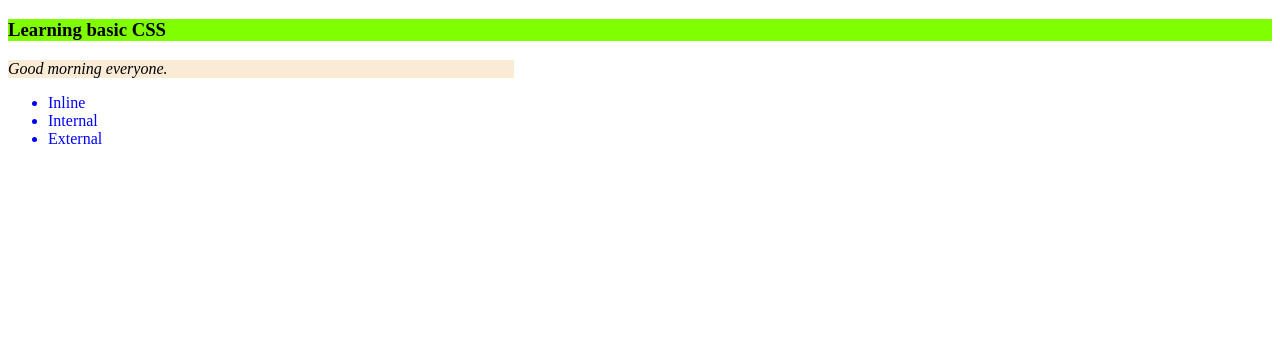
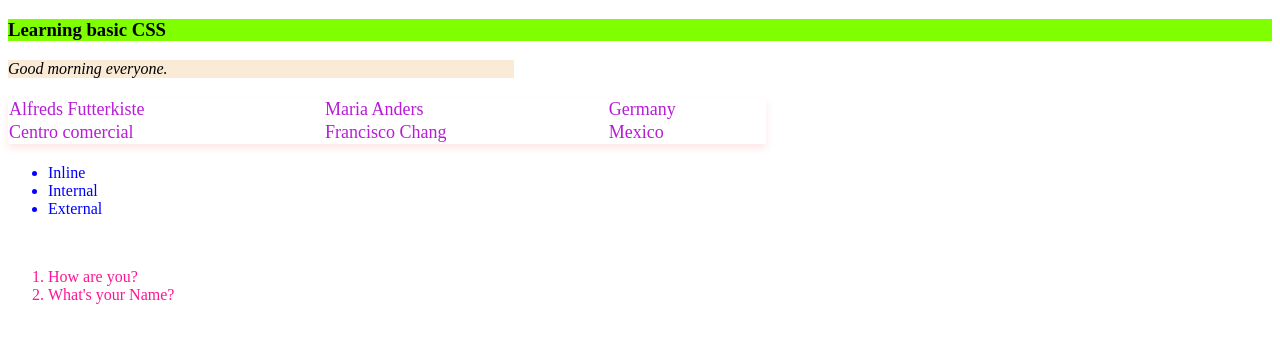
Before and after one commit to Sayem2004/WEB_Development, a plain HTML site: page Milestone 1/Module 2/blogs.html in a window 1280 px wide. Shown: the part 61-404 px from the top of the page. Drawn offline with Linux system fonts and the light colour scheme.

Commit message:
CSS Usng id, class, element

```diff
--- a/Milestone 1/Module 2/blogs.html
+++ b/Milestone 1/Module 2/blogs.html
@@ -8,14 +8,36 @@
     <title>Explore basic CSS</title>
 
     <style>
-        ul{
+        ul {
             color: blue;
         }
-        p{
+
+        p {
             font-style: italic;
             background-color: antiquewhite;
-            width:  40%;
-          }
+            width: 40%;
+        }
+
+        #colorr {
+            border-collapse: collapse;
+            color: rgb(183, 29, 214);
+
+        }
+
+        table {
+            width: 60%;
+            border-collapse: collapse;
+            margin: 20px 0;
+            font-size: 18px;
+            text-align: left;
+            box-shadow: 0 4px 8px rgba(233, 9, 9, 0.1);
+        }
+
+        .member{
+
+            font-style: inherit;
+            color: deeppink;
+        }
     </style>
 </head>
 
@@ -25,11 +47,30 @@
 
     <p>Good morning everyone.</p>
 
+    <table id="colorr">
+        <tr>
+            <td>Alfreds Futterkiste <br></td>
+            <td>Maria Anders <br></td>
+            <td>Germany</td>
+        </tr>
+        <tr>
+            <td> Centro comercial</td>
+            <td>Francisco Chang</td>
+            <td>Mexico</td>
+        </tr>
+    </table>
+
     <ul>
         <li>Inline</li>
         <li>Internal</li>
         <li>External</li>
     </ul>
+    <br>
+
+    <ol class="member">
+        <li>How are you?</li>
+        <li>What's your Name?</li>
+    </ol>
 </body>
 
 </html>
```
